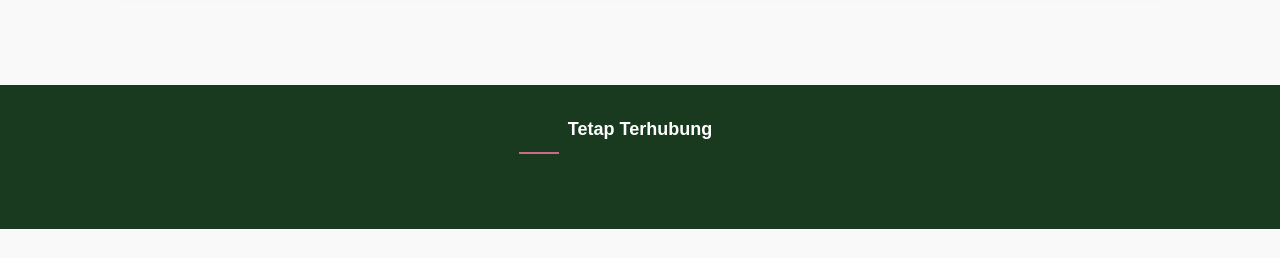
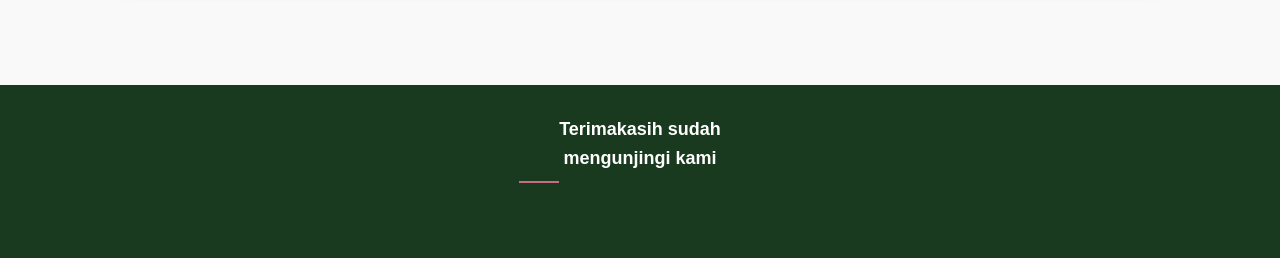
Before and after one commit to albanamuhammad/Animal-Indonesia, a plain HTML site: page kontak.html in a window 1280 px wide. Shown: the part 2988-3246 px from the top of the page. Before the commit the page ends 3217 px from the top, so only its background shows below. Drawn offline with Linux system fonts and the light colour scheme.

Commit message:
Update kontak.html

```diff
--- a/kontak.html
+++ b/kontak.html
@@ -139,6 +139,6 @@
         <footer id="footer-kontak">
             <div class="layar-dalam">
                 <div>
-                    <h5>Tetap Terhubung</h5>
+                    <h5>Terimakasih sudah mengunjingi kami</h5>
                     <div class="sosmed-footer">
                         <a href="#"><img src="Cendrawasih/icon-facebook
```
